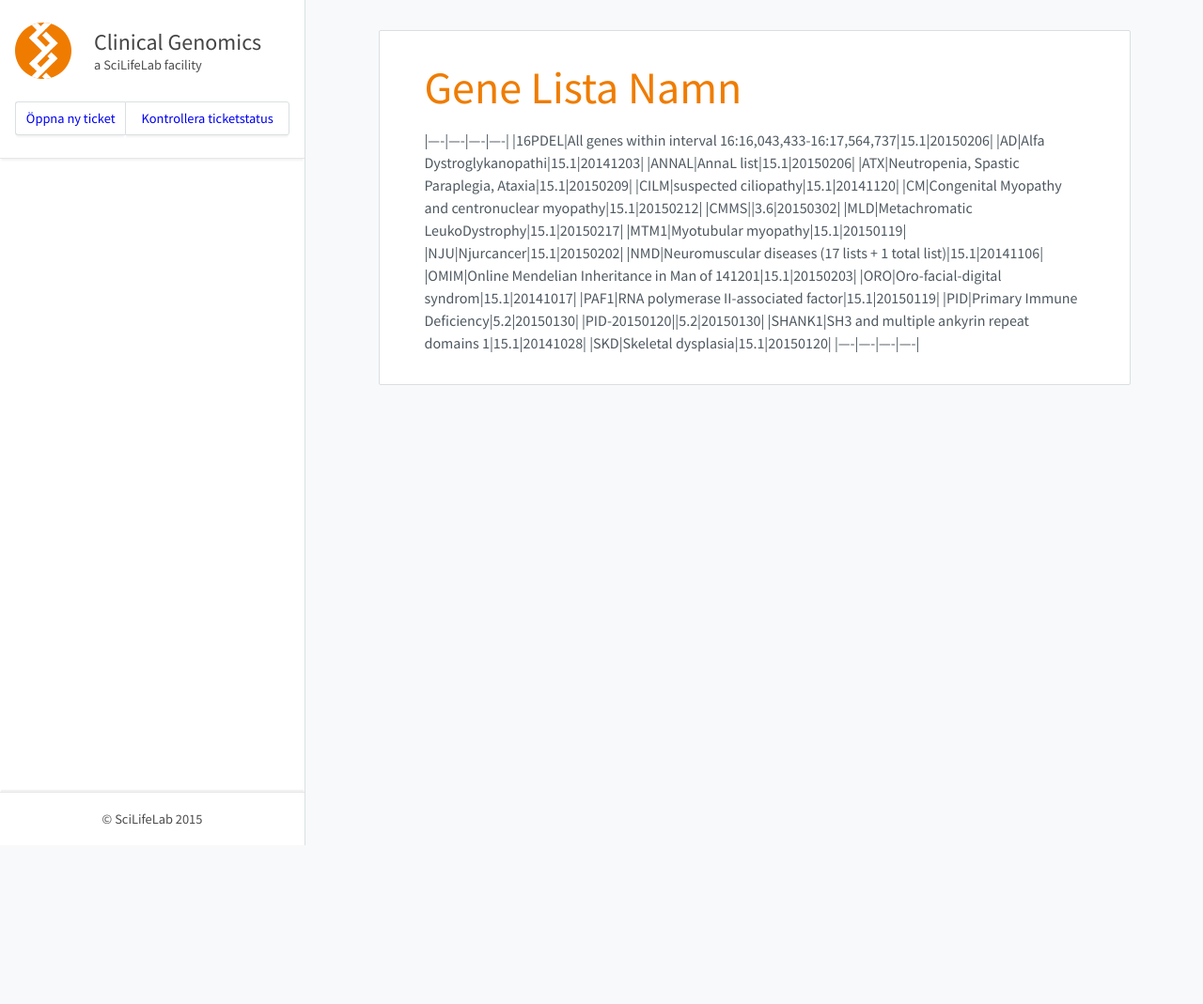
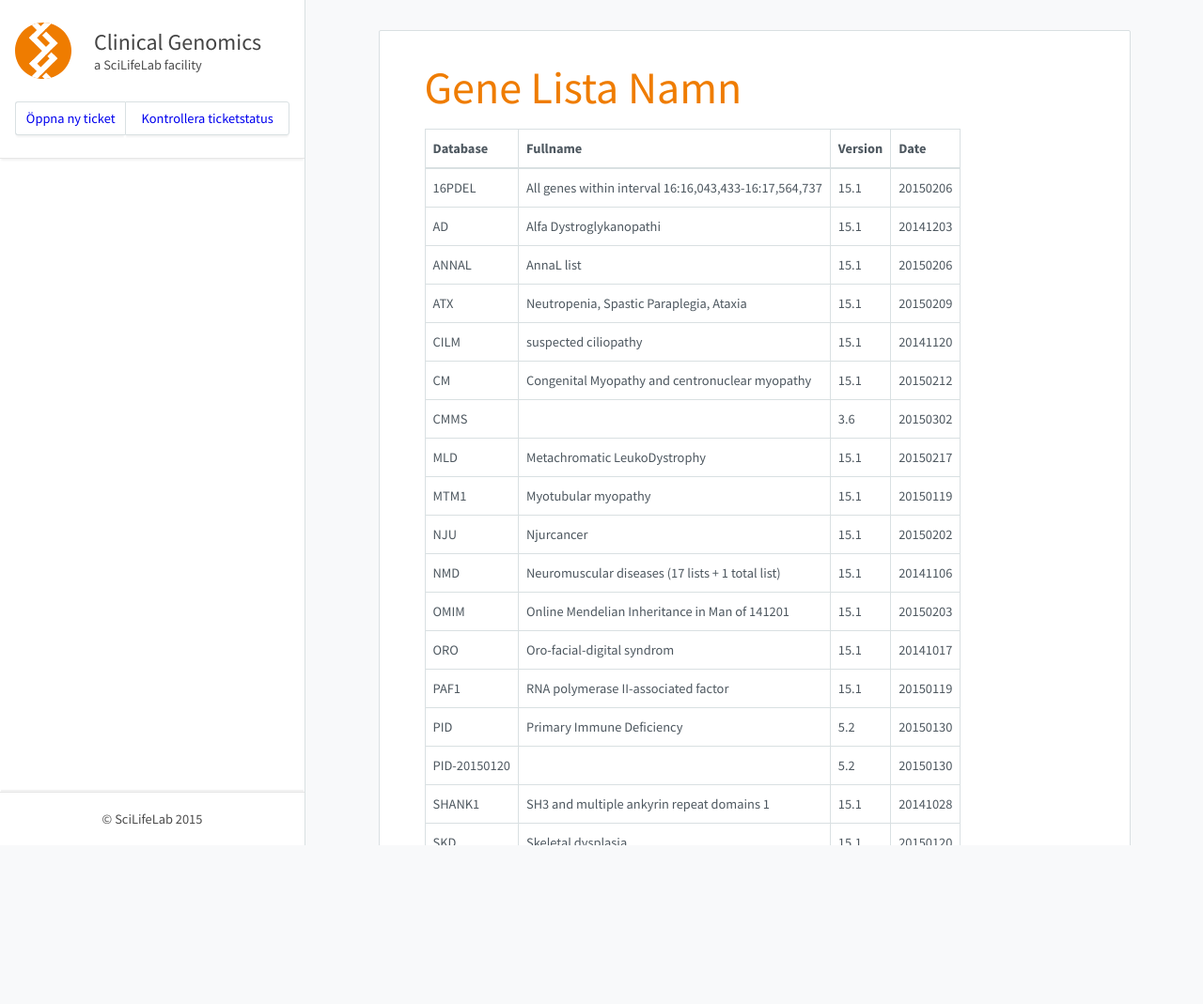
Before and after one commit to Clinical-Genomics/clinical-genomics.github.io, a Jekyll site: the page built from _pages/genelistanamn.md, in a window 1280 px wide. Shown: the whole page at 94% size. Built offline with Jekyll 4.4.1, drawn with Linux system fonts in a browser that asks for light colours; nearby versions of some CDN libraries.

Commit message:
Fix MD table

```diff
--- a/_pages/genelistanamn.md
+++ b/_pages/genelistanamn.md
@@ -6,8 +6,8 @@ title: Gene Lista Namn
 
 # Gene Lista Namn
 
-
-|----|----|----|----|
+|Database|Fullname|Version|Date|
+|---|---|---|---|
 |16PDEL|All genes within interval 16:16,043,433-16:17,564,737|15.1|20150206|
 |AD|Alfa Dystroglykanopathi|15.1|20141203|
 |ANNAL|AnnaL list|15.1|20150206|
@@ -26,4 +26,3 @@ title: Gene Lista Namn
 |PID-20150120||5.2|20150130|
 |SHANK1|SH3 and multiple ankyrin repeat domains 1|15.1|20141028|
 |SKD|Skeletal dysplasia|15.1|20150120|
-|----|----|----|----|
```
